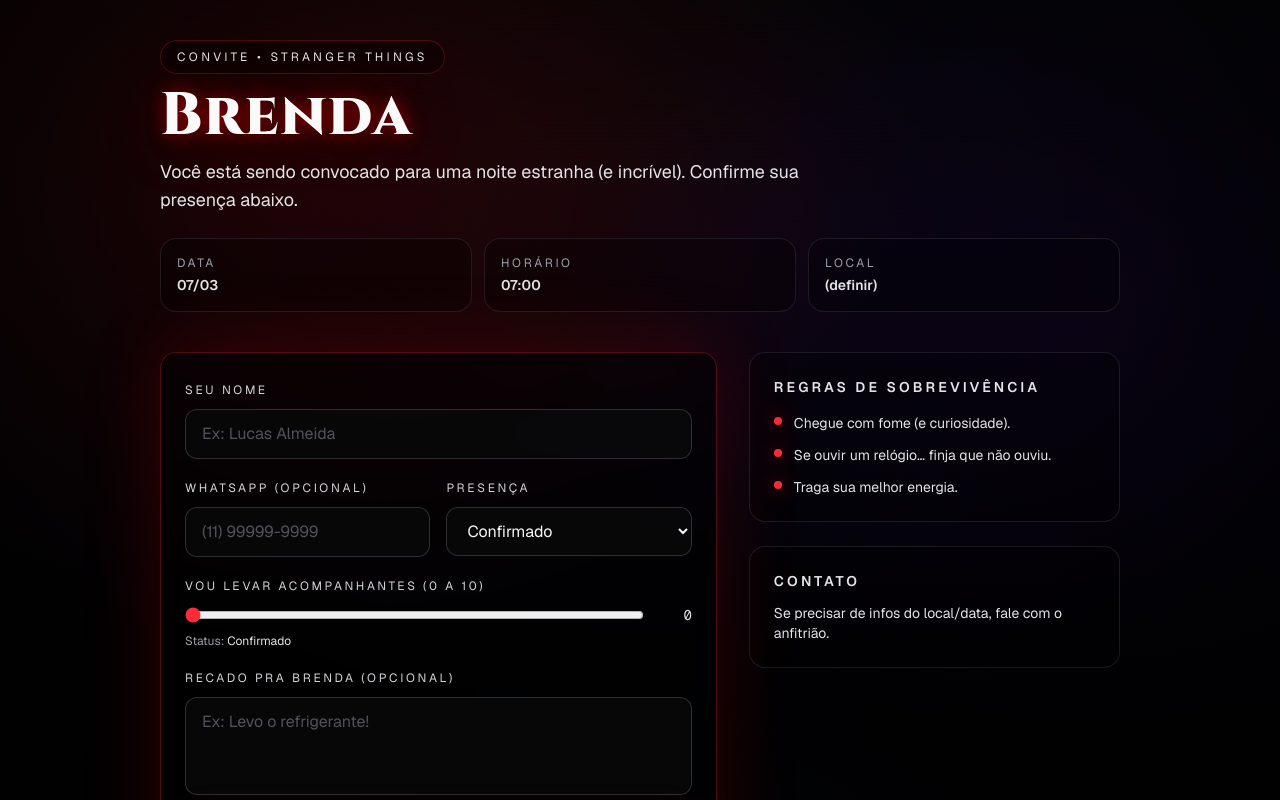
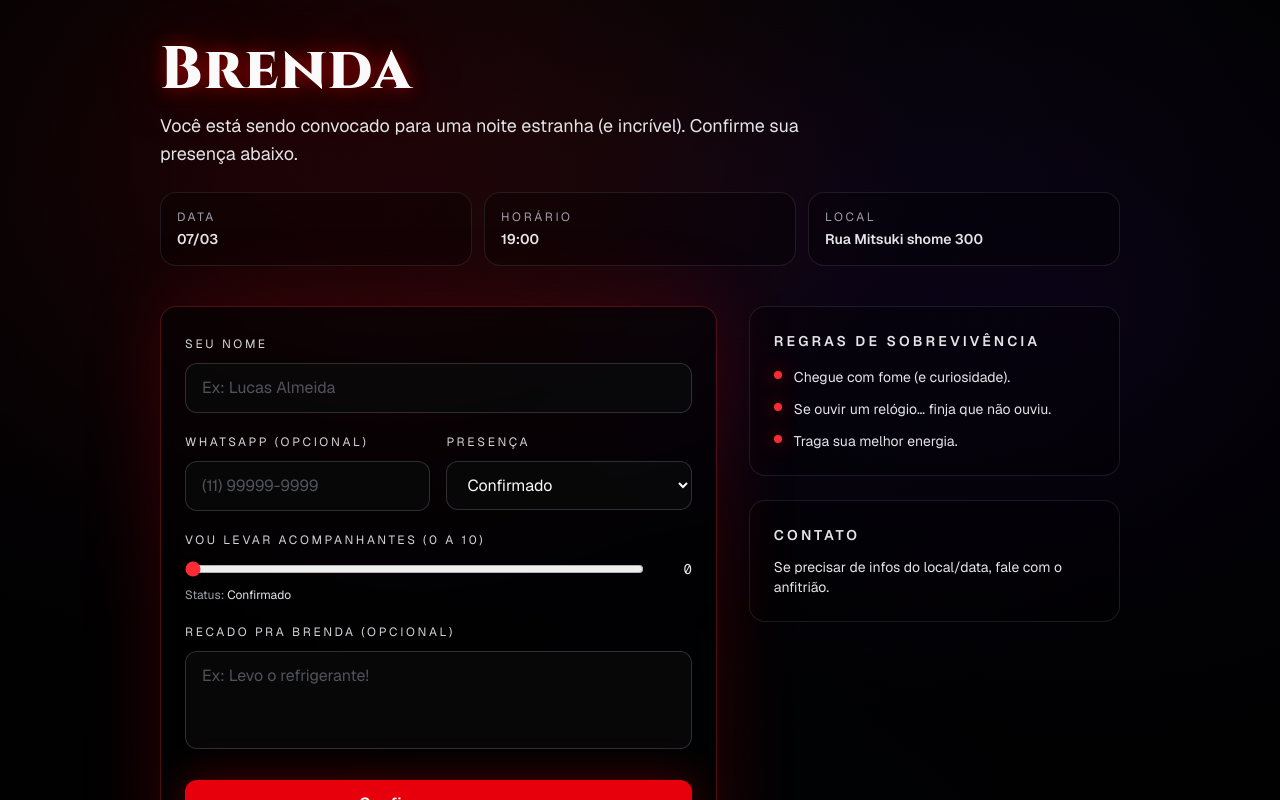
Before and after one commit to Alelourenco/convite_tematico_strangerThings, a Next.js app: page / in a window 1280 px wide. Shown: the top 800 px of the page. Built offline with nearby package versions, Linux system fonts and the light colour scheme.

Commit message:
Atualiza evento (19:00/local) e config Prisma directUrl

```diff
--- a/src/app/page.tsx
+++ b/src/app/page.tsx
@@ -5,10 +5,6 @@ export default function Home() {
     <div className="min-h-screen bg-hawkins text-zinc-50">
       <div className="relative z-10 mx-auto flex min-h-screen max-w-5xl flex-col px-5 py-10 sm:px-8">
         <header className="mb-10">
-          <p className="mb-3 inline-flex items-center gap-2 rounded-full border border-red-500/25 bg-black/30 px-4 py-2 text-xs uppercase tracking-[0.28em] text-zinc-200">
-            Convite • Stranger Things
-          </p>
-
           <h1 className="st-title text-5xl font-extrabold tracking-tight sm:text-6xl">
             Brenda
           </h1>
@@ -28,13 +24,13 @@ export default function Home() {
               <p className="text-xs uppercase tracking-[0.22em] text-zinc-400">
                 Horário
               </p>
-              <p className="mt-1 font-semibold">07:00</p>
+              <p className="mt-1 font-semibold">19:00</p>
             </div>
             <div className="rounded-2xl border border-zinc-700/40 bg-black/30 p-4">
               <p className="text-xs uppercase tracking-[0.22em] text-zinc-400">
                 Local
               </p>
-              <p className="mt-1 font-semibold">(definir)</p>
+              <p className="mt-1 font-semibold">Rua Mitsuki shome 300</p>
             </div>
           </div>
         </header>
```
Also changed, not shown: 1 other file (tests, documents, lock files or other folders).
